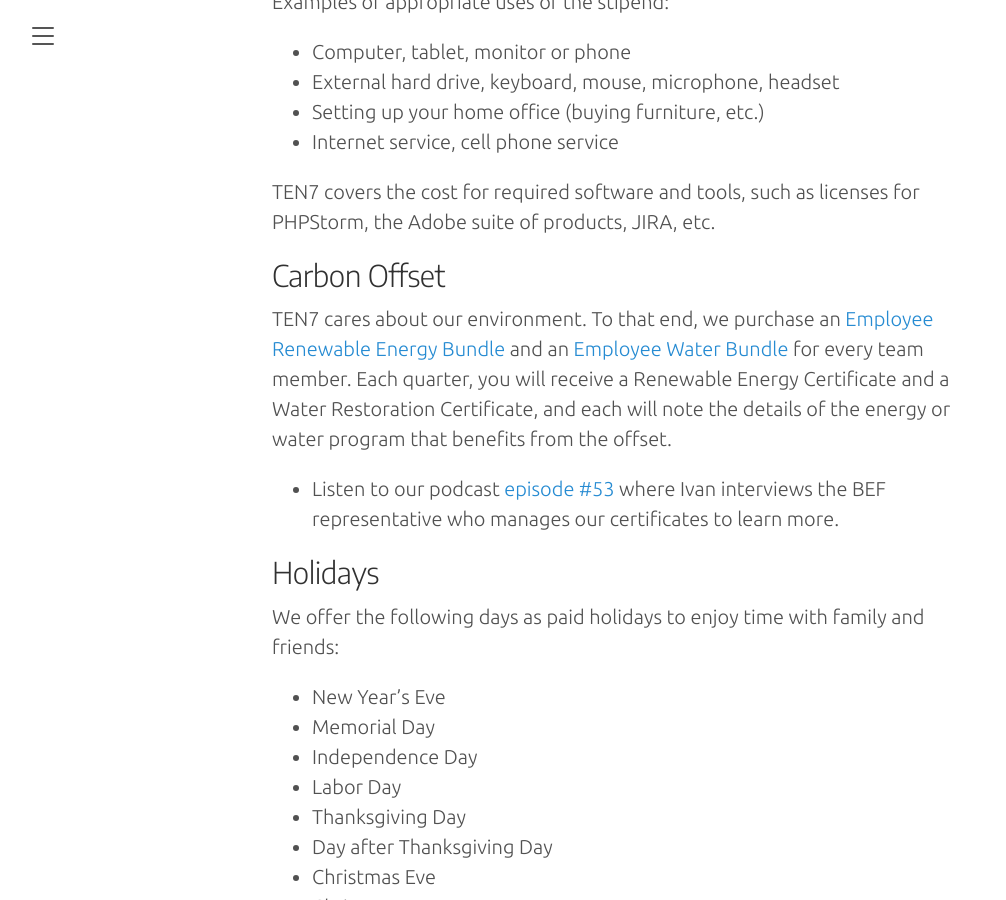
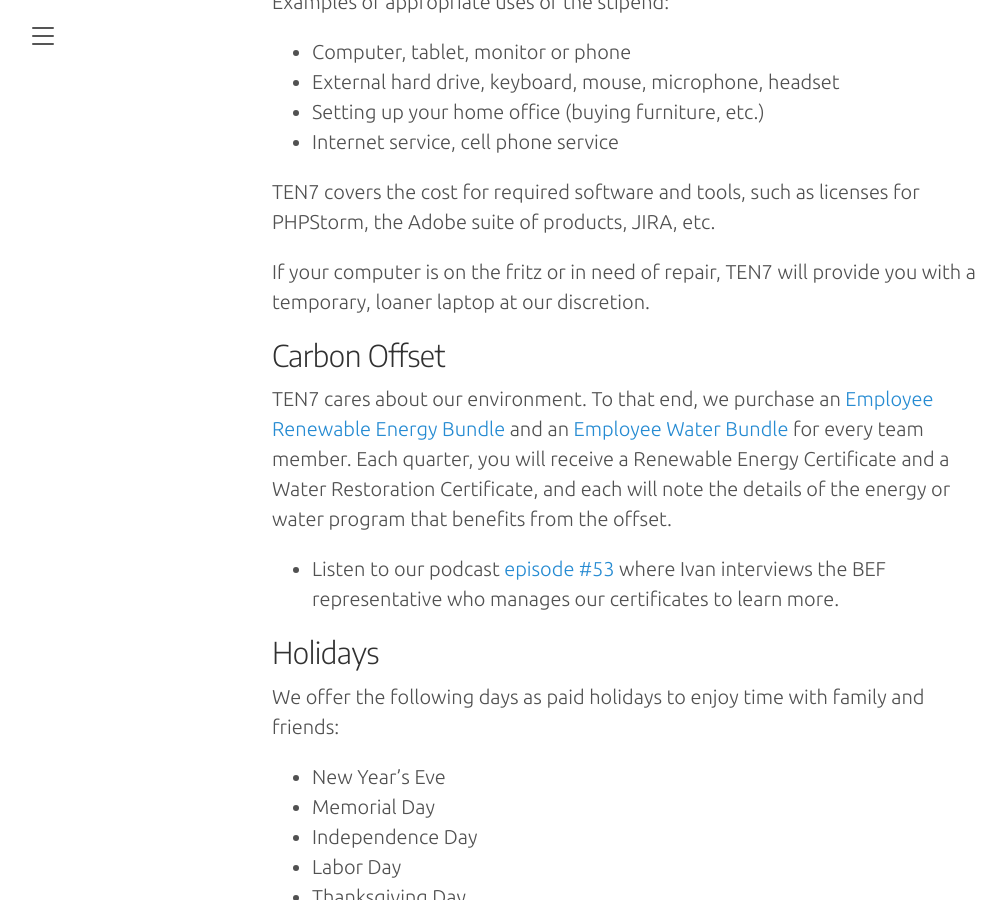
Before and after one commit to ten7/handbook.ten7.com, a Jekyll site: the page built from 040-our-benefits.md, in a window 1280 px wide and 900 px high, scrolled down 2739 px. Shown: the whole window, without its empty margins (8-1014 px from the left). Built offline with Jekyll 4.4.1, drawn with Linux system fonts in a browser that asks for light colours; some web fonts are replaced; our own code applies the rules of GitHub Pages for plain Markdown files.

Commit message:
Loaner laptop

```diff
--- a/040-our-benefits.md
+++ b/040-our-benefits.md
@@ -69,6 +69,8 @@
 * Internet service, cell phone service
 
 TEN7 covers the cost for required software and tools, such as licenses for PHPStorm, the Adobe suite of products, JIRA, etc.
+
+If your computer is on the fritz or in need of repair, TEN7 will provide you with a temporary, loaner laptop at our discretion.
 
 ## Carbon Offset
 
```
